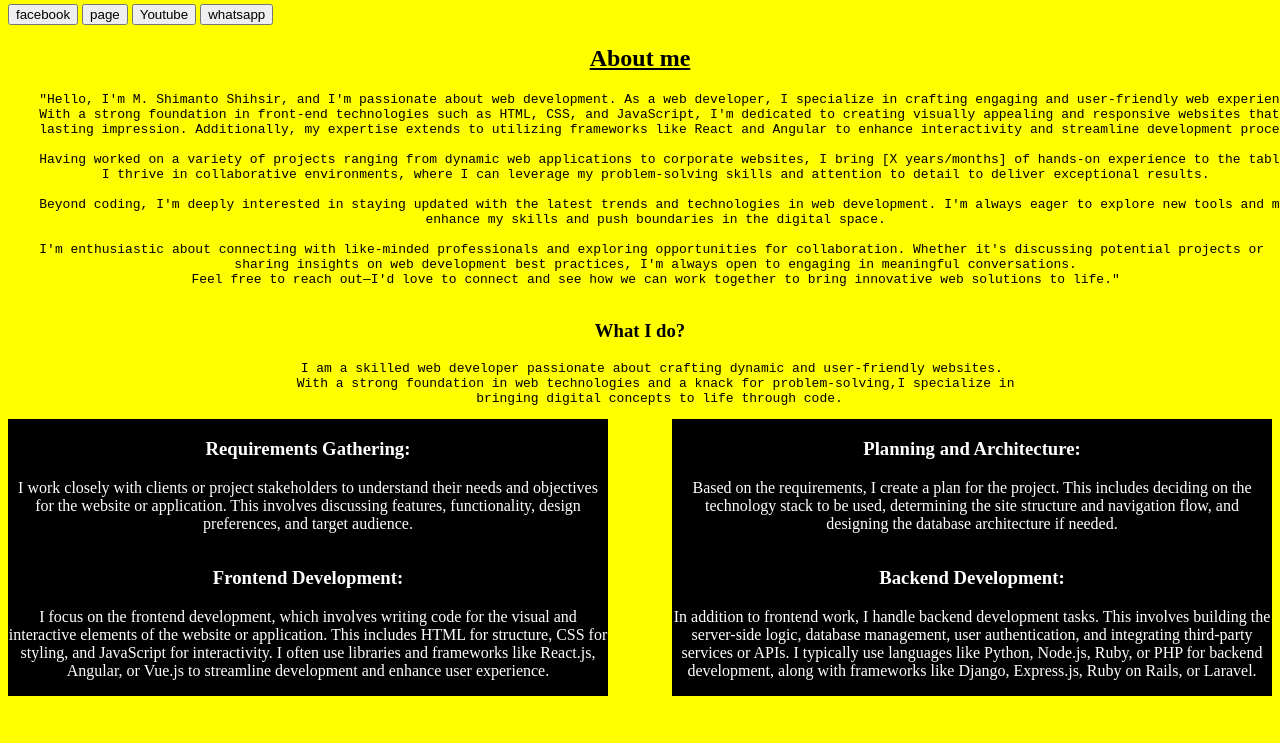
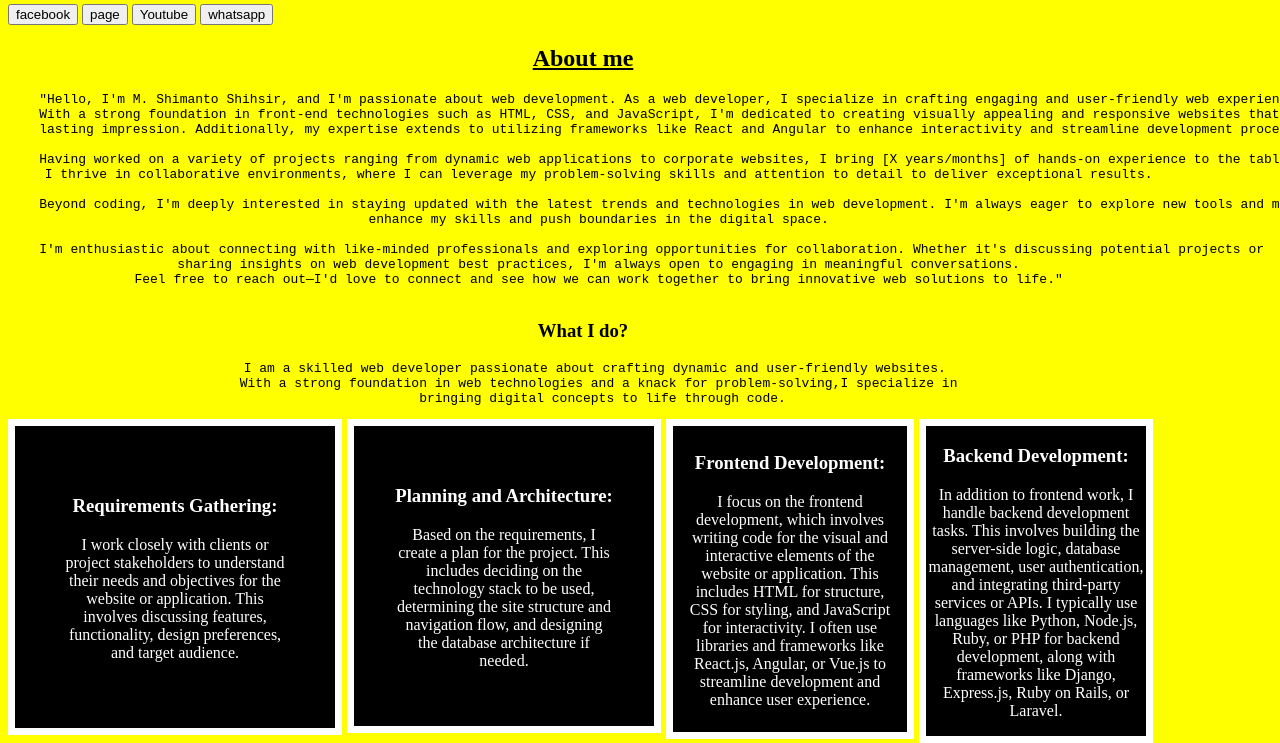
Before and after one commit to shimantoshishir01/Portfolio, a plain HTML site: page index.html in a window 1280 px wide. Shown: the part 592-1335 px from the top of the page. Before the commit the page ends 1288 px from the top, so only its background shows below. Drawn offline with Linux system fonts and the light colour scheme.

Commit message:
Update style.css

```diff
--- a/style.css
+++ b/style.css
@@ -1,14 +1,30 @@
+
+    body{
+    width: 1150px;
+
+    }
+
     .work-1{
-    width: 600px;height: 200;background: black;color: white;float: left;text-align: center;
+         width: 220px;padding: 50px; float: left; margin-right: 5px;border: solid 7px; border-color: white;
+        background: black;color: white;text-align: center;
         }
     .work-2{
-    width: 600px;height: 200;background: black;color: white;float: right;text-align: center;
+        width: 220px;padding: 40px; float: left; margin-right: 5px;border: solid 7px; border-color: white;
+        background: black;color: white;text-align: center;
         }
 
     .work-3{
-    width: 600px;height: 200;background: black;color: white;float: inline-start;text-align: center;
+        width: 220px;float:left;padding: 7px; margin-right: 5px;border: solid 7px; border-color: white;
+        background: black;color: white;text-align: center;
         }
 
     .work-4{
-    width: 600px;height: 200;background: black;color: white;float: right;text-align: center;
+        width: 220px;float:right; margin-right: 5px;border: solid 7px; border-color: white;
+        background: black;color: white;text-align: center;
         }
+    .peragraph{
+        text-align:center
+        }
+    .peragraph2{
+        text-align: center;
+        }
```
Lines whose indentation alone changed are shown as unchanged.
